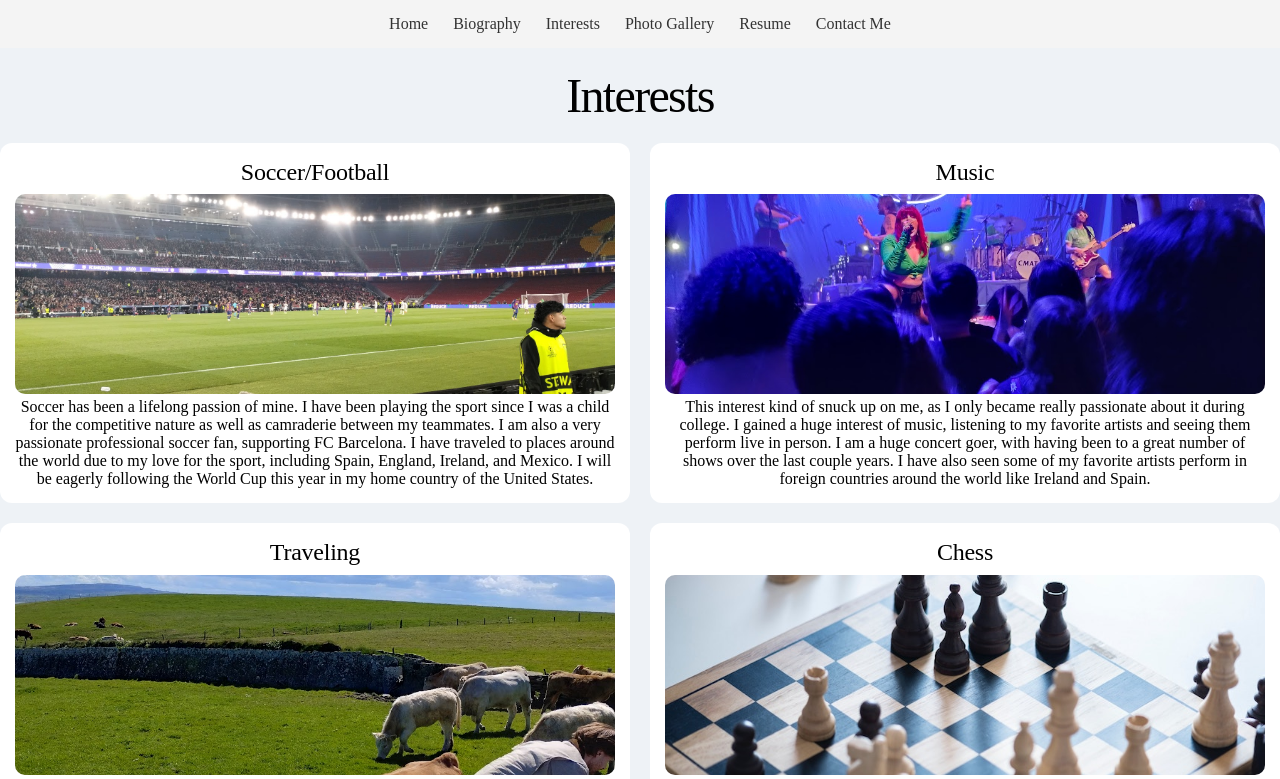
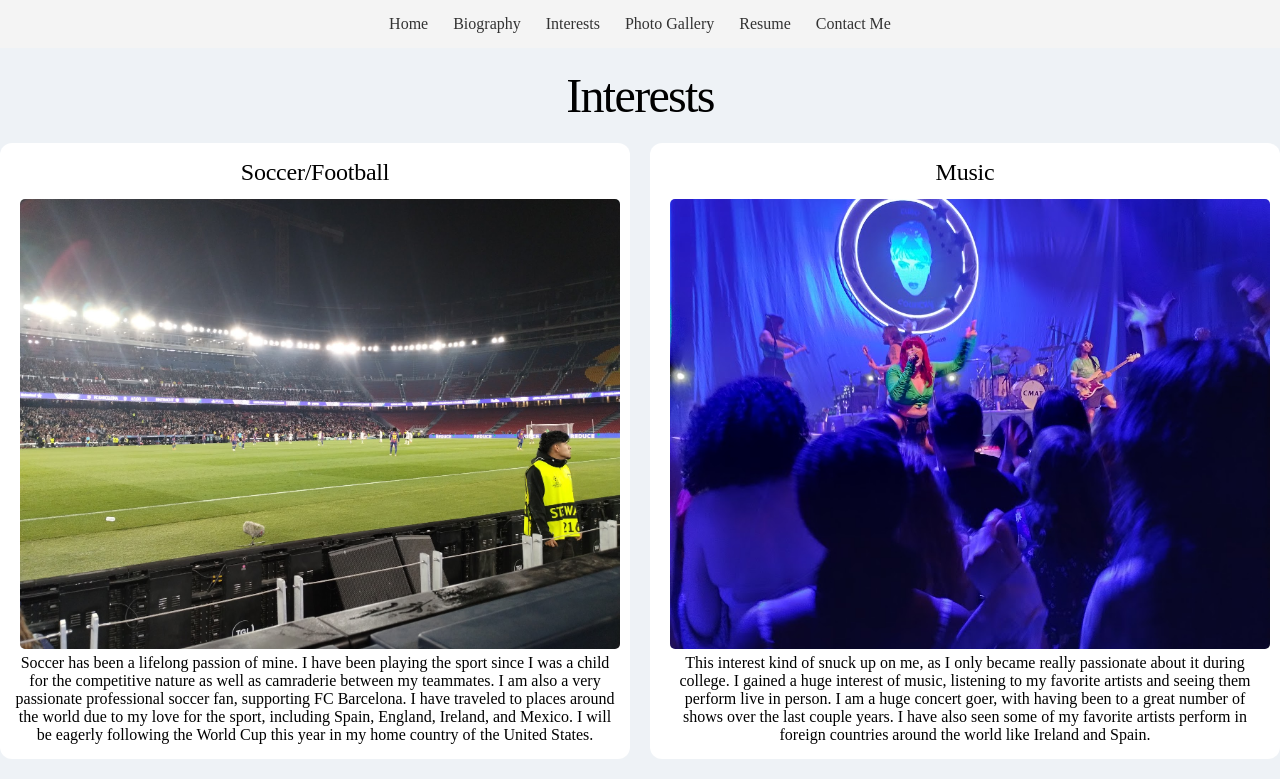
Before and after one commit to ggrimaylo23/TermProject-React, a React (Vite) app: page /interests in a window 1280 px wide. Shown: the top 779 px of the page. Built offline with nearby package versions, Linux system fonts and the light colour scheme.

Commit message:
Fix image cropping

```diff
--- a/src/index.css
+++ b/src/index.css
@@ -58,11 +58,6 @@ p {
   padding: 10px;
 }
 
-img {
-  width: 100%;
-  height: auto;
-  object-fit: contain;
-}
 
 .barcaImg, .cmatImg, .chessImg {
   width: 500px;
@@ -100,8 +95,11 @@ img {
 
 .gallery-image {
   width: 100%;
-  height: 250px;
+  /* height: 250px; */
+  aspect-ratio: 4 / 3;
   object-fit: cover;
+  object-position: center;
+  display: block;
   border-radius: 10px;
 }
 
@@ -142,9 +140,13 @@ img {
 
 .interest-card img {
   width: 100%;
-  height: 200px;
+  /* height: 200px; */
+  aspect-ratio: 4 / 3 ;
   object-fit: cover;
+  object-position: center;
+  display: block;
   border-radius: 10px;
+  padding: 5px;
 }
 
 .navbar {
```
